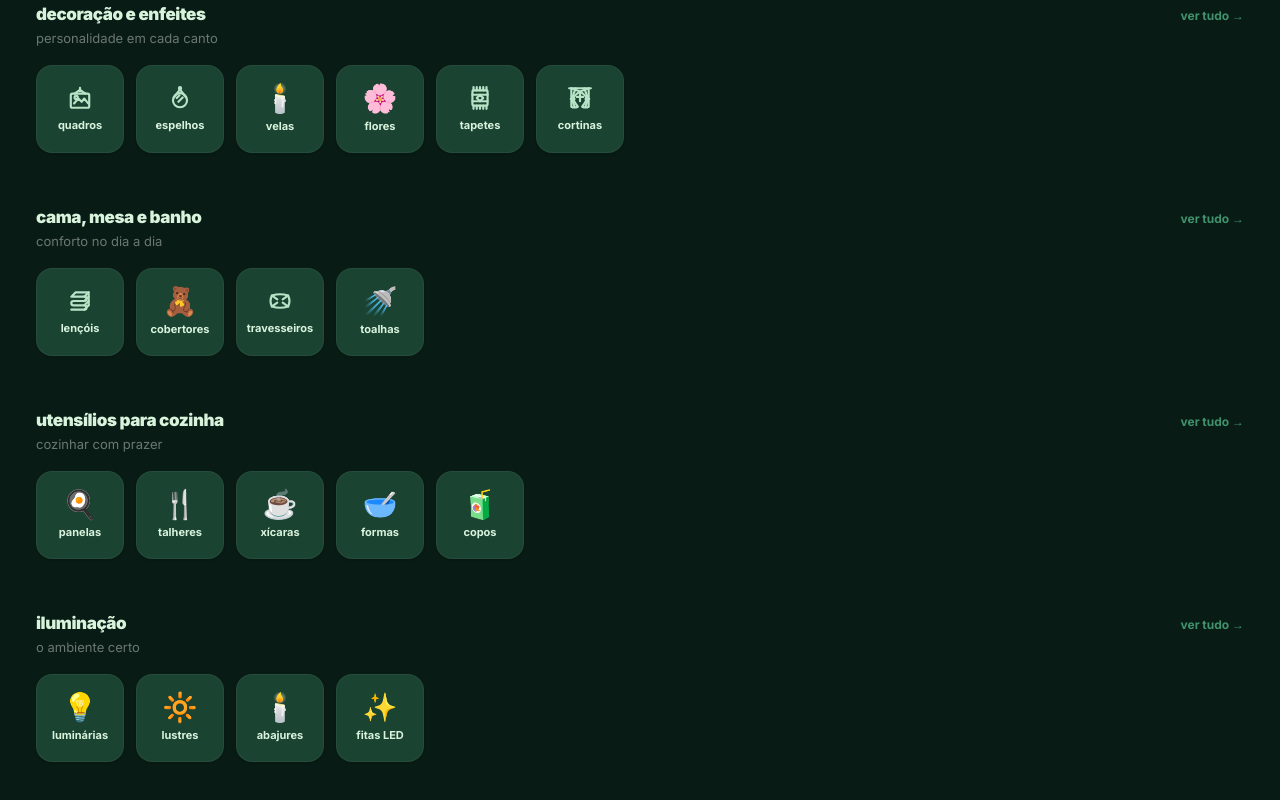
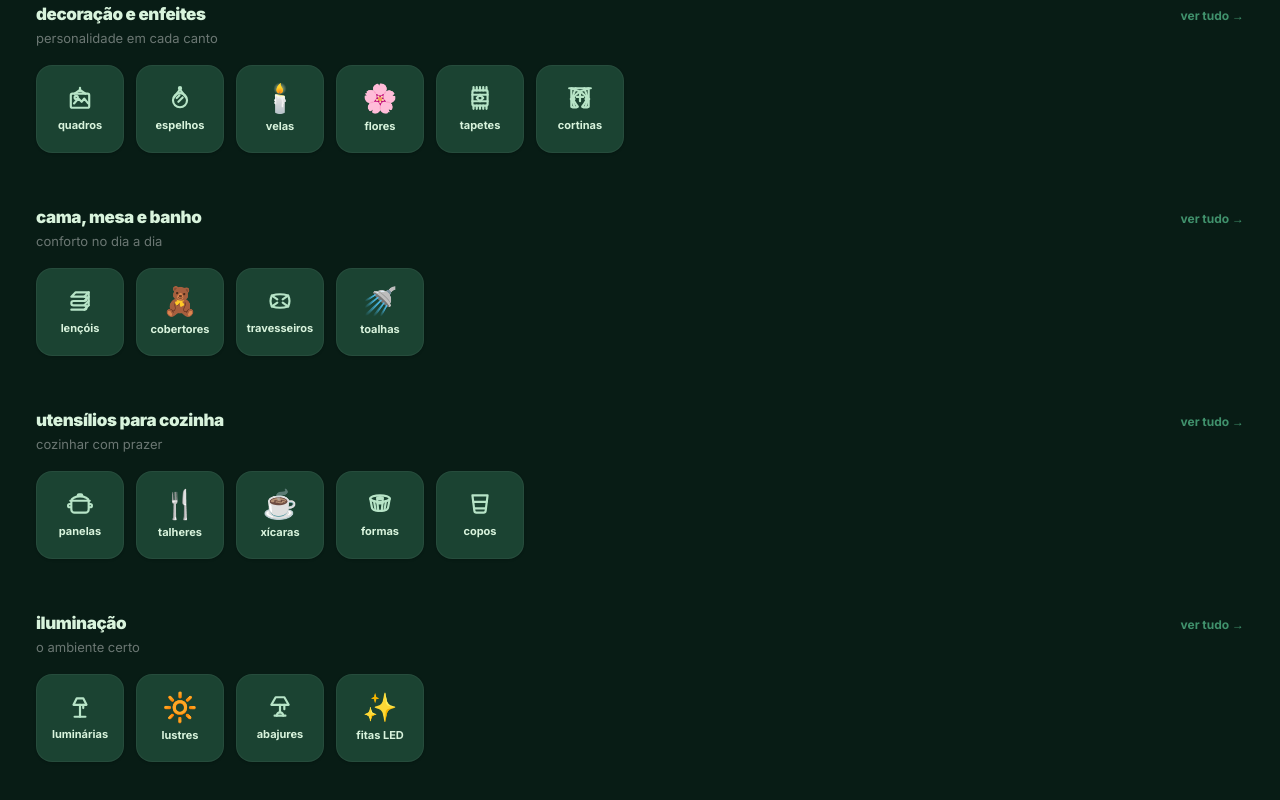
Before and after one commit to EduardoFedeli/Kloop, a Next.js app: page /casa in a window 1280 px wide. Shown: the part 472-1272 px from the top of the page. Built offline with nearby package versions, Linux system fonts and the light colour scheme; no server answers; the database is empty.

Commit message:
feat: adiciona mais 11 icones customizados e troca icones de Impulso/Combo na home

```diff
--- a/src/app/(main)/casa/page.tsx
+++ b/src/app/(main)/casa/page.tsx
@@ -1,6 +1,6 @@
 import Link from 'next/link'
 import type { ComponentType } from 'react'
-import { SofaIcon, CamaIcon, MesaJantarIcon, EscritorioIcon, VarandaIcon, QuadroIcon, EspelhoIcon, TapeteIcon, CortinaIcon, LencolIcon, TravesseiroIcon } from '@/components/icons/CustomIcons'
+import { SofaIcon, CamaIcon, MesaJantarIcon, EscritorioIcon, VarandaIcon, QuadroIcon, EspelhoIcon, TapeteIcon, CortinaIcon, LencolIcon, TravesseiroIcon, PanelaIcon, FormaIcon, CopoIcon, LuminariaIcon, AbajurIcon } from '@/components/icons/CustomIcons'
 
 type IconComponent = ComponentType<{ size?: number; className?: string }>
 type SubCard = { emoji: string; icon?: IconComponent; label: string; href: string }
@@ -16,7 +16,7 @@ const SECTIONS: Section[] = [
       { emoji: '🛏️', icon: CamaIcon, label: 'quartos', href: '/search?dept=casa-e-decor&cat=moveis&sub=quartos' },
       { emoji: '🍽️', icon: MesaJantarIcon, label: 'sala de jantar', href: '/search?dept=casa-e-decor&cat=moveis&sub=sala-de-jantar' },
       { emoji: '🖥️', icon: EscritorioIcon, label: 'escritório', href: '/search?dept=casa-e-decor&cat=moveis&sub=escritorio' },
-      { emoji: '🍳', label: 'cozinha', href: '/search?dept=casa-e-decor&cat=moveis&sub=cozinha' },
+      { emoji: '🍳', icon: PanelaIcon, label: 'cozinha', href: '/search?dept=casa-e-decor&cat=moveis&sub=cozinha' },
       { emoji: '🌿', icon: VarandaIcon, label: 'varanda', href: '/search?dept=casa-e-decor&cat=moveis&sub=varanda-e-jardim' },
     ],
   },
@@ -49,11 +49,11 @@ const SECTIONS: Section[] = [
     subtitle: 'cozinhar com prazer',
     href: '/search?dept=casa-e-decor&cat=utensilios-para-cozinha',
     cards: [
-      { emoji: '🍳', label: 'panelas', href: '/search?dept=casa-e-decor&cat=utensilios-para-cozinha&sub=panelas' },
+      { emoji: '🍳', icon: PanelaIcon, label: 'panelas', href: '/search?dept=casa-e-decor&cat=utensilios-para-cozinha&sub=panelas' },
       { emoji: '🍴', label: 'talheres', href: '/search?dept=casa-e-decor&cat=utensilios-para-cozinha&sub=talheres' },
       { emoji: '☕', label: 'xícaras', href: '/search?dept=casa-e-decor&cat=utensilios-para-cozinha&sub=xicaras' },
-      { emoji: '🥣', label: 'formas', href: '/search?dept=casa-e-decor&cat=utensilios-para-cozinha&sub=formas' },
-      { emoji: '🧃', label: 'copos', href: '/search?dept=casa-e-decor&cat=utensilios-para-cozinha&sub=copos' },
+      { emoji: '🥣', icon: FormaIcon, label: 'formas', href: '/search?dept=casa-e-decor&cat=utensilios-para-cozinha&sub=formas' },
+      { emoji: '🧃', icon: CopoIcon, label: 'copos', href: '/search?dept=casa-e-decor&cat=utensilios-para-cozinha&sub=copos' },
     ],
   },
   {
@@ -61,9 +61,9 @@ const SECTIONS: Section[] = [
     subtitle: 'o ambiente certo',
     href: '/search?dept=casa-e-decor&cat=iluminacao',
     cards: [
-      { emoji: '💡', label: 'luminárias', href: '/search?dept=casa-e-decor&cat=iluminacao&sub=luminarias' },
+      { emoji: '💡', icon: LuminariaIcon, label: 'luminárias', href: '/search?dept=casa-e-decor&cat=iluminacao&sub=luminarias' },
       { emoji: '🔆', label: 'lustres', href: '/search?dept=casa-e-decor&cat=iluminacao&sub=lustres' },
-      { emoji: '🕯️', label: 'abajures', href: '/search?dept=casa-e-decor&cat=iluminacao&sub=abajures' },
+      { emoji: '🕯️', icon: AbajurIcon, label: 'abajures', href: '/search?dept=casa-e-decor&cat=iluminacao&sub=abajures' },
       { emoji: '✨', label: 'fitas LED', href: '/search?dept=casa-e-decor&cat=iluminacao&sub=fitas-de-led' },
     ],
   },
--- a/src/app/(main)/kids/page.tsx
+++ b/src/app/(main)/kids/page.tsx
@@ -1,6 +1,6 @@
 import Link from 'next/link'
 import type { ComponentType } from 'react'
-import { MamadeiraIcon, VestidoIcon, CalcaIcon, CasacoIcon, TenisIcon, PijamaIcon, BodyBebeIcon, SandaliaIcon, BolsaMaternidadeIcon, SapatilhaIcon, CamaIcon } from '@/components/icons/CustomIcons'
+import { MamadeiraIcon, VestidoIcon, CalcaIcon, CasacoIcon, TenisIcon, PijamaIcon, BodyBebeIcon, SandaliaIcon, BolsaMaternidadeIcon, SapatilhaIcon, CamaIcon, EducativoIcon, AventuraIcon } from '@/components/icons/CustomIcons'
 
 type IconComponent = ComponentType<{ size?: number; className?: string }>
 type SubCard = { emoji: string; icon?: IconComponent; label: string; href: string }
@@ -26,8 +26,8 @@ const SECTIONS: Section[] = [
     href: '/search?dept=criancas&cat=brinquedos',
     cards: [
       { emoji: '🧸', label: 'pelúcias', href: '/search?dept=criancas&cat=brinquedos&sub=pelucias' },
-      { emoji: '📚', label: 'educativos', href: '/search?dept=criancas&cat=brinquedos&sub=educativos' },
-      { emoji: '🎯', label: 'aventura', href: '/search?dept=criancas&cat=brinquedos&sub=esporte-e-lazer' },
+      { emoji: '📚', icon: EducativoIcon, label: 'educativos', href: '/search?dept=criancas&cat=brinquedos&sub=educativos' },
+      { emoji: '🎯', icon: AventuraIcon, label: 'aventura', href: '/search?dept=criancas&cat=brinquedos&sub=esporte-e-lazer' },
       { emoji: '🎨', label: 'artísticos', href: '/search?dept=criancas&cat=brinquedos&sub=artisticos' },
       { emoji: '🏠', label: 'casinha', href: '/search?dept=criancas&cat=brinquedos&sub=casinha' },
     ],
--- a/src/app/(main)/mocas/page.tsx
+++ b/src/app/(main)/mocas/page.tsx
@@ -1,6 +1,6 @@
 import Link from 'next/link'
 import type { ComponentType } from 'react'
-import { VestidoIcon, CalcaIcon, BlusaIcon, CasacoIcon, SaiaIcon, ShortsIcon, PerfumeIcon, TenisIcon, BolsaIcon, OculosIcon, MaquiagemIcon, SkincareIcon, CabeloIcon, UnhaIcon, MochilaIcon, ClutchIcon, ToteIcon, CrossbodyIcon, SandaliaIcon, MuleIcon, RelogioIcon, ChapeuIcon, JoiaIcon } from '@/components/icons/CustomIcons'
+import { VestidoIcon, CalcaIcon, BlusaIcon, CasacoIcon, SaiaIcon, ShortsIcon, PerfumeIcon, TenisIcon, BolsaIcon, OculosIcon, MaquiagemIcon, SkincareIcon, CabeloIcon, UnhaIcon, MochilaIcon, ClutchIcon, ToteIcon, CrossbodyIcon, SandaliaIcon, MuleIcon, RelogioIcon, ChapeuIcon, JoiaIcon, SapatoSocialIcon } from '@/components/icons/CustomIcons'
 
 type IconComponent = ComponentType<{ size?: number; className?: string }>
 type SubCard = { emoji: string; icon?: IconComponent; label: string; href: string }
@@ -52,7 +52,7 @@ const SECTIONS: Section[] = [
       { emoji: '👟', icon: TenisIcon, label: 'tênis', href: '/search?dept=mocas&cat=calcados&sub=tenis' },
       { emoji: '👢', label: 'botas', href: '/search?dept=mocas&cat=calcados&sub=botas' },
       { emoji: '👡', icon: SandaliaIcon, label: 'sandálias', href: '/search?dept=mocas&cat=calcados&sub=sandalias' },
-      { emoji: '👠', label: 'sapatos', href: '/search?dept=mocas&cat=calcados&sub=sapatos' },
+      { emoji: '👠', icon: SapatoSocialIcon, label: 'sapatos', href: '/search?dept=mocas&cat=calcados&sub=sapatos' },
       { emoji: '🥿', icon: MuleIcon, label: 'mules', href: '/search?dept=mocas&cat=calcados&sub=mules' },
     ],
   },
--- a/src/app/(main)/rapazes/page.tsx
+++ b/src/app/(main)/rapazes/page.tsx
@@ -1,6 +1,6 @@
 import Link from 'next/link'
 import type { ComponentType } from 'react'
-import { CalcaIcon, BlusaIcon, CasacoIcon, ShortsIcon, TernoIcon, PerfumeIcon, TenisIcon, OculosIcon, CamisaSocialIcon, SkincareIcon, CabeloIcon, MochilaIcon, MaletaIcon, RelogioIcon, CarteiraIcon, ChapeuIcon, JoiaIcon } from '@/components/icons/CustomIcons'
+import { CalcaIcon, BlusaIcon, CasacoIcon, ShortsIcon, TernoIcon, PerfumeIcon, TenisIcon, OculosIcon, CamisaSocialIcon, SkincareIcon, CabeloIcon, MochilaIcon, MaletaIcon, RelogioIcon, CarteiraIcon, ChapeuIcon, JoiaIcon, SapatoSocialIcon, ChineloIcon } from '@/components/icons/CustomIcons'
 
 type IconComponent = ComponentType<{ size?: number; className?: string }>
 type SubCard = { emoji: string; icon?: IconComponent; label: string; href: string }
@@ -27,9 +27,9 @@ const SECTIONS: Section[] = [
     cards: [
       { emoji: '👟', icon: TenisIcon, label: 'tênis', href: '/search?dept=rapazes&cat=calcados&sub=tenis' },
       { emoji: '👢', label: 'botas', href: '/search?dept=rapazes&cat=calcados&sub=botas' },
-      { emoji: '🥾', label: 'sapatos', href: '/search?dept=rapazes&cat=calcados&sub=sapatos' },
+      { emoji: '🥾', icon: SapatoSocialIcon, label: 'sapatos', href: '/search?dept=rapazes&cat=calcados&sub=sapatos' },
       { emoji: '🩴', label: 'sandálias', href: '/search?dept=rapazes&cat=calcados&sub=sandalias' },
-      { emoji: '🩴', label: 'chinelos', href: '/search?dept=rapazes&cat=calcados&sub=chinelos' },
+      { emoji: '🩴', icon: ChineloIcon, label: 'chinelos', href: '/search?dept=rapazes&cat=calcados&sub=chinelos' },
     ],
   },
   {
--- a/src/components/icons/CustomIcons.tsx
+++ b/src/components/icons/CustomIcons.tsx
@@ -514,6 +514,141 @@ export function VarandaIcon({ size = 24, className }: IconProps) {
   )
 }
 
+export function ImpulsoIcon({ size = 24, className }: IconProps) {
+  return (
+    <svg width={size} height={size} viewBox="0 0 24 24" {...base} className={className}>
+      <title>Impulso</title>
+      <path d="M12 2c3 2 4.5 5.5 4.5 9.5c0 2.5-1 5-2.5 7l-2-1.5l-2 1.5c-1.5-2-2.5-4.5-2.5-7C7.5 7.5 9 4 12 2Z" />
+      <circle cx="12" cy="10" r="1.8" />
+      <path d="M7.5 13c-2 .5-3 2-3 4.5" />
+      <path d="M16.5 13c2 .5 3 2 3 4.5" />
+      <path d="M10 18.5l1 3l1-1.5l1 1.5l1-3" />
+    </svg>
+  )
+}
+
+export function ComboIcon({ size = 24, className }: IconProps) {
+  return (
+    <svg width={size} height={size} viewBox="0 0 24 24" {...base} className={className}>
+      <title>Combo</title>
+      <path d="M15.5 4c-2-2.2-3.5-.2 0 0M15.5 4c2-2.2 3.5-.2 0 0" />
+      <path d="M10 4h11v3H10z" />
+      <path d="M11 7v4M20 7v9h-7M15.5 7v9" />
+      <path d="M8 11c-2-2.2-3.5-.2 0 0M8 11c2-2.2 3.5-.2 0 0" />
+      <path d="M2 11h12v3H2z" />
+      <path d="M3 14v7h10v-7M8 11v10" />
+    </svg>
+  )
+}
+
+export function SapatoSocialIcon({ size = 24, className }: IconProps) {
+  return (
+    <svg width={size} height={size} viewBox="0 0 24 24" {...base} className={className}>
+      <title>Sapato social</title>
+      <path d="M 4 10 C 3 12.5 3 15.5 3 18.5 H 7.5 V 16.5 C 9.5 16.5 11 17.5 12.5 18.5 H 18.5 C 20.5 18.5 22 17 21 15 C 19 12.5 14.5 11 11 9.5 C 8.5 9.5 6 10 4 10 Z" />
+      <path d="M 3 16.5 H 7.5" />
+      <path d="M 17 13.2 C 16.5 15 16.5 16.8 17.5 18.5" />
+      <path d="M 11.5 11.5 L 13.5 10" />
+      <path d="M 13 13 L 15 11.5" />
+    </svg>
+  )
+}
+
+export function ChineloIcon({ size = 24, className }: IconProps) {
+  return (
+    <svg width={size} height={size} viewBox="0 0 24 24" {...base} className={className}>
+      <title>Chinelo</title>
+      <path d="M11 3c4 0 6.5 2.5 6.5 6 0 3-2 4.5-2 8 0 2.2-1.7 4-3.8 4-2.3 0-4.2-1.8-4.2-4 0-3 1.7-4.5 1-8.5C7.8 5.5 8.8 3 11 3Z" />
+      <path d="M10.5 5v2.5c0 2.5-1.5 4-2 6" />
+      <path d="M10.5 7.5c0 2.5 4 4 5 6.5" />
+      <path d="M9.5 17.5c1.5.5 3.5.5 5 0" />
+    </svg>
+  )
+}
+
+export function PanelaIcon({ size = 24, className }: IconProps) {
+  return (
+    <svg width={size} height={size} viewBox="0 0 24 24" {...base} className={className}>
+      <title>Panela</title>
+      <path d="M10 5V4a1 1 0 0 1 1-1h2a1 1 0 0 1 1 1v1M4 9c0-2.2 3.6-4 8-4s8 1.8 8 4M3 9h18M4 9v8a3 3 0 0 0 3 3h10a3 3 0 0 0 3-3V9M4 12H2.5A1.5 1.5 0 0 0 1 13.5A1.5 1.5 0 0 0 2.5 15H4M20 12h1.5a1.5 1.5 0 0 1 1.5 1.5a1.5 1.5 0 0 1-1.5 1.5H20" />
+    </svg>
+  )
+}
+
+export function FormaIcon({ size = 24, className }: IconProps) {
+  return (
+    <svg width={size} height={size} viewBox="0 0 24 24" {...base} className={className}>
+      <title>Forma</title>
+      <ellipse cx="12" cy="7" rx="9" ry="3" />
+      <ellipse cx="12" cy="6.5" rx="2.5" ry="1" />
+      <path d="M 9.5 6.5 v 4 c 0 1.2 5 1.2 5 0 v -4" />
+      <path d="M 3 7 l 1.5 8 c 0 4.5 15 4.5 15 0 l 1.5 -8" />
+      <path d="M 6.5 9.4 L 7.8 17.2 M 9.5 9.9 L 10.4 18.3 M 14.5 9.9 L 13.6 18.3 M 17.5 9.4 L 16.2 17.2" />
+    </svg>
+  )
+}
+
+export function CopoIcon({ size = 24, className }: IconProps) {
+  return (
+    <svg width={size} height={size} viewBox="0 0 24 24" {...base} className={className}>
+      <title>Copo</title>
+      <path d="M5 4h14l-1.8 14.4c-.1.9-.9 1.6-1.8 1.6H8.6c-.9 0-1.7-.7-1.8-1.6L5 4z" />
+      <path d="M5.8 10h12.4" />
+      <path d="M6.5 16h11" />
+    </svg>
+  )
+}
+
+export function LuminariaIcon({ size = 24, className }: IconProps) {
+  return (
+    <svg width={size} height={size} viewBox="0 0 24 24" {...base} className={className}>
+      <title>Luminária</title>
+      <path d="M9 4h6l3 6H6z" />
+      <path d="M12 10v11" />
+      <path d="M7 21h10" />
+      <path d="M15 10v3" />
+    </svg>
+  )
+}
+
+export function AbajurIcon({ size = 24, className }: IconProps) {
+  return (
+    <svg width={size} height={size} viewBox="0 0 24 24" {...base} className={className}>
+      <title>Abajur</title>
+      <path d="M8 3h8l4 7H4z" />
+      <path d="M12 10v7" />
+      <path d="M9 20a3 3 0 0 1 6 0" />
+      <path d="M7 20h10" />
+      <path d="M16 10v4" />
+    </svg>
+  )
+}
+
+export function EducativoIcon({ size = 24, className }: IconProps) {
+  return (
+    <svg width={size} height={size} viewBox="0 0 24 24" {...base} className={className}>
+      <title>Educativo</title>
+      <path d="M 6.5 3 L 10 9.5 H 3 Z" />
+      <circle cx="17.5" cy="6.25" r="3.25" />
+      <rect x="3" y="13.5" width="7" height="7.5" rx="1" />
+      <path d="M 14 21 V 13.5 H 21 V 21 H 19.5 A 2 2 0 0 0 15.5 21 H 14 Z" />
+    </svg>
+  )
+}
+
+export function AventuraIcon({ size = 24, className }: IconProps) {
+  return (
+    <svg width={size} height={size} viewBox="0 0 24 24" {...base} className={className}>
+      <title>Aventura</title>
+      <circle cx="12" cy="12" r="10" />
+      <path d="M 12 2 C 6.5 6.5 6.5 17.5 12 22" />
+      <path d="M 12 2 C 17.5 6.5 17.5 17.5 12 22" />
+      <path d="M 2.5 9 C 7.5 12.5 16.5 12.5 21.5 9" />
+      <path d="M 2.5 15 C 7.5 18.5 16.5 18.5 21.5 15" />
+    </svg>
+  )
+}
+
 export function RelogioIcon({ size = 24, className }: IconProps) {
   return (
     <svg width={size} height={size} viewBox="0 0 24 24" {...base} className={className}>
--- a/src/components/listing/HomeFeed.tsx
+++ b/src/components/listing/HomeFeed.tsx
@@ -1,7 +1,8 @@
 'use client'
 
 import Link from 'next/link'
-import { ArrowRight, Tag, Zap, Megaphone, Building2, Percent, Crown } from 'lucide-react'
+import { ArrowRight, Tag, Building2, Percent, Crown } from 'lucide-react'
+import { ImpulsoIcon, ComboIcon } from '@/components/icons/CustomIcons'
 import type { ListingWithDetails } from '@/types/listing'
 import type { SellerPreview, CommunitySection, BentoCard } from '@/app/(main)/page'
 import { ListingCard } from './ListingCard'
@@ -205,7 +206,7 @@ export function HomeFeed({ listings, sellers = [], communitySection, bentoCards
         <section>
           <div className="flex items-center gap-2.5 mb-1">
             <div className="w-6 h-6 rounded-full bg-[var(--color-teal)] flex items-center justify-center flex-shrink-0">
-              <Zap size={13} fill="currentColor" className="text-white" />
+              <ComboIcon size={13} className="text-white" />
             </div>
             <h2 className="text-[19px] font-semibold text-[var(--foreground)]" style={{ fontFamily: 'var(--font-display)' }}>sacolas combo</h2>
           </div>
@@ -247,7 +248,7 @@ export function HomeFeed({ listings, sellers = [], communitySection, bentoCards
         <section>
           <div className="flex items-center gap-2.5 mb-1">
             <div className="w-6 h-6 rounded-full bg-amber-500 flex items-center justify-center flex-shrink-0">
-              <Megaphone size={13} fill="currentColor" className="text-white" />
+              <ImpulsoIcon size={13} className="text-white" />
             </div>
             <h2 className="text-[19px] font-semibold text-[var(--foreground)]" style={{ fontFamily: 'var(--font-display)' }}>impulsionados</h2>
           </div>
```
